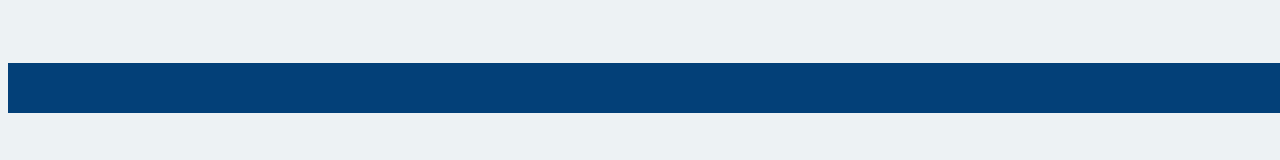
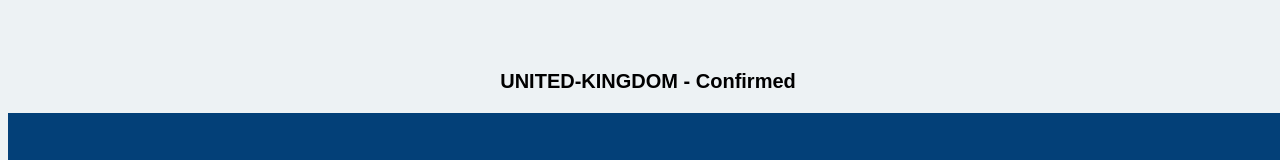
Before and after one commit to CrugBarat/uk_news_Vue, a Vue app: page / in a window 1280 px wide. Shown: the part 1239-1399 px from the top of the page. Before the commit the page ends 1360 px from the top, so only its background shows below. Built offline with nearby package versions, Linux system fonts and the light colour scheme; no server answers.

Commit message:
removes global a hover and adds to individual components, adds chart titles with country/query

```diff
--- a/src/App.vue
+++ b/src/App.vue
@@ -110,7 +110,10 @@
         </section>
         <section>
           <div class="chart">
-            <covid-chart :covidData="covidData"></covid-chart>
+            <covid-chart :covidData="covidData" :country="country"></covid-chart>
+          </div>
+          <div class="country-query">
+            <p>{{country.toUpperCase()}} - {{queryType}}</p>
           </div>
         </section>
       </div>
@@ -207,7 +210,8 @@
         this.country = country;
       },
       handleQueryClick(query) {
-        this.getCVData(this.country, query)
+        this.getCVData(this.country, query);
+        this.queryType = query
       }
     },
     mounted() {
@@ -380,6 +384,15 @@
     color: #edf2f4;
   }
 
+  .country-query {
+    padding: 0;
+    margin: 0;
+    font-family: 'Coda Caption', sans-serif;
+    font-size: 20px;
+    font-weight: 900;
+    text-align: center;
+  }
+
 
   @media screen and (max-width: 620px) {
     .logo-title-container {
@@ -421,9 +434,4 @@ body {
   overflow-x: hidden;
   width: 100vw;
 }
-
-a:hover {
-  text-decoration: underline;
-  color: #034078;
-}
 </style>
--- a/src/components/CitySections.vue
+++ b/src/components/CitySections.vue
@@ -54,7 +54,7 @@ export default {
   font-family: 'Roboto', sans-serif;
 }
 
-.sections:hover {
+.sections:hover, .sections:focus {
   cursor: pointer;
   background-color: #034078;
   color: #edf2f4;
--- a/src/components/NewsArticles.vue
+++ b/src/components/NewsArticles.vue
@@ -41,6 +41,11 @@ export default {
 a {
   text-decoration: none;
   color: inherit;
+}
+
+a:hover {
+  text-decoration: underline;
+  color: #034078;
 }
 
 .image-container {
--- a/src/components/TopStoriesArticles.vue
+++ b/src/components/TopStoriesArticles.vue
@@ -43,6 +43,11 @@ export default {
 a {
   text-decoration: none;
   color: inherit;
+}
+
+a:hover {
+  text-decoration: underline;
+  color: #034078;
 }
 
 .image-container {
```
